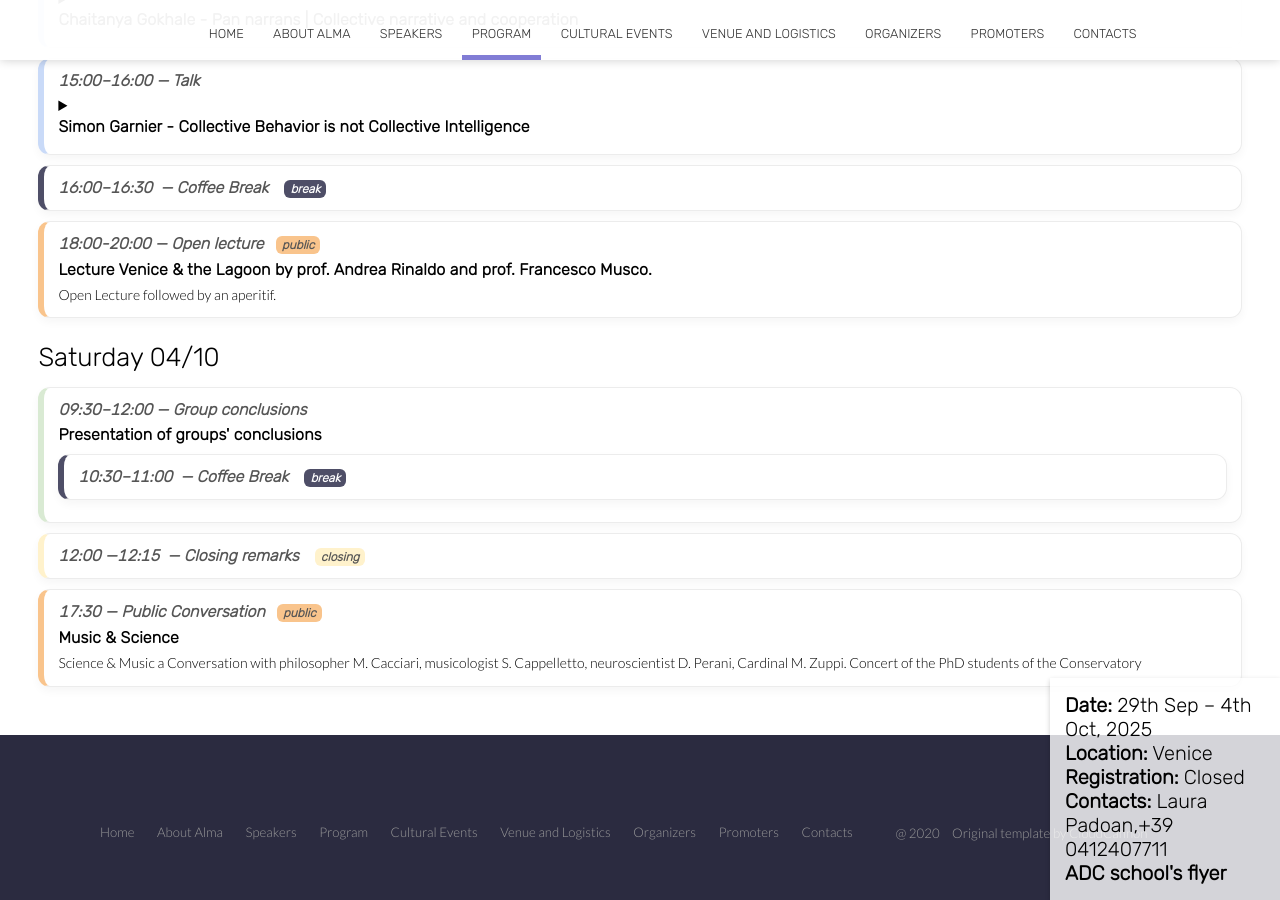
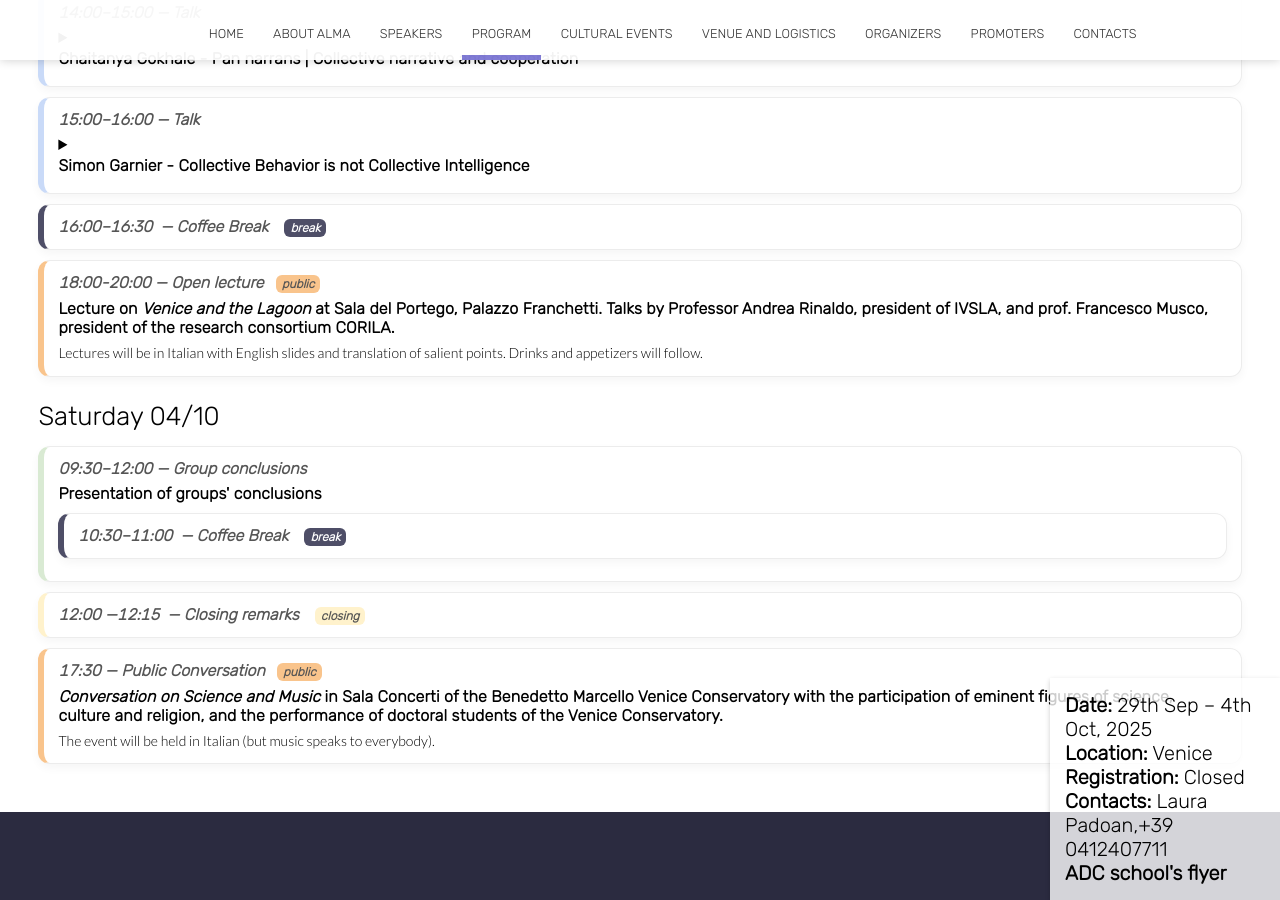
Before and after one commit to almadalcoschool/almadalcoschool.github.io, a Jekyll site: the page built from scientific_program.html, in a window 1280 px wide and 900 px high, scrolled down 6706 px. Built offline with Jekyll 4.4.1, drawn with Linux system fonts in a browser that asks for light colours; nearby versions of some CDN libraries; some of the changed text lies outside the part shown.

Commit message:
cultural events extended program

```diff
--- a/cultural_program.html
+++ b/cultural_program.html
@@ -154,7 +154,7 @@
     <div class="inner-hero text-container">
         <div class="hero-text-container">
             <div class="heading-landing">
-                <h1 class="hero-title">Cultural Program</h1>
+                <h1 class="hero-title">Cultural Events</h1>
                 <!--<p class="subtext editable bold-large-text">How to get to the workshop?</p>-->
             </div>
         </div>
--- a/scientific_program.html
+++ b/scientific_program.html
@@ -822,8 +822,9 @@
 
     <div class="slot visit">
       <div class="meta"><span class="time">18:00-20:00</span> — Visit &amp; get together <span class="badge visit">event</span></div>
-      <h3>European Cultural Center</h3>
-      <p>Visit of ECC's Venice Architecture Biennial exhibition, introduced by architect Hadi El Hage. Drinks and appetizers. </p>
+      <h3>Visit of the European Cultural Centre, Palazzo Bembo, and exposition <em>Time Space Existence</em> in the framework of the
+        Venice Architecture Biennial 2025. </h3>
+      <p>Drinks and appetizers will follow.</p>
     </div>
 
 
@@ -1453,7 +1454,9 @@
 
     <div class="slot visit" id="sat-1730-aperitif">
       <div class="meta"><span class="time">17:30-19:00</span> — Aperitif <span class="badge visit">event</span></div>
-      <h3>Visit of Orto del Redentore. Prof. Donatella Calabi presents <em>Venezia è viva. Venice is alive. Venise est vivante.</em> Drinks and appetizers.</h3>
+      <h3>Walk to Giardini del Redentore, restored and managed by the Venice Gardens Foundation, on Giudecca island.
+        Prof. Donatella Calabi presents the book <em>Venezia è viva. Venice is alive. Venise est vivante.</em> </h3>
+      <p>Drinks and appetizers will follow.</p>
     </div>
 
     <!-- ===== FRIDAY 03/10 ===== -->
@@ -1551,8 +1554,10 @@
 
     <div class="slot visit" id="tue-1800-musco">
         <div class="meta"><span class="time">18:00-20:00</span> — Open lecture <span class="badge visit">public</span></div>
-        <h3>Lecture Venice & the Lagoon by prof. Andrea Rinaldo and prof. Francesco Musco. </h3>
-        <p>Open Lecture followed by an aperitif.</p>
+        <h3>Lecture on <em>Venice and the Lagoon</em> at Sala del Portego, Palazzo Franchetti. Talks by Professor Andrea Rinaldo,
+          president of IVSLA, and prof. Francesco Musco, president of the research consortium CORILA. </h3>
+        <p>Lectures will be in Italian with English slides and translation of salient points. Drinks and appetizers will
+          follow.</p>
     </div>
 
 
@@ -1582,8 +1587,10 @@
 
     <div class="slot visit" id="sat-1730-aperitif">
       <div class="meta"><span class="time">17:30</span> — Public Conversation <span class="badge visit">public</span></div>
-      <h3>Music & Science</h3>
-      <p>Science & Music a Conversation with philosopher M. Cacciari, musicologist S. Cappelletto, neuroscientist D. Perani, Cardinal M. Zuppi. Concert of the PhD students of the Conservatory </p>
+      <h3><em>Conversation on Science and Music </em> in Sala Concerti of the Benedetto Marcello Venice Conservatory with the
+        participation of eminent figures of science, culture and religion, and the performance of doctoral students of the
+        Venice Conservatory. </h3>
+      <p>The event will be held in Italian (but music speaks to everybody).</p>
     </div>
 
   </section>
```
